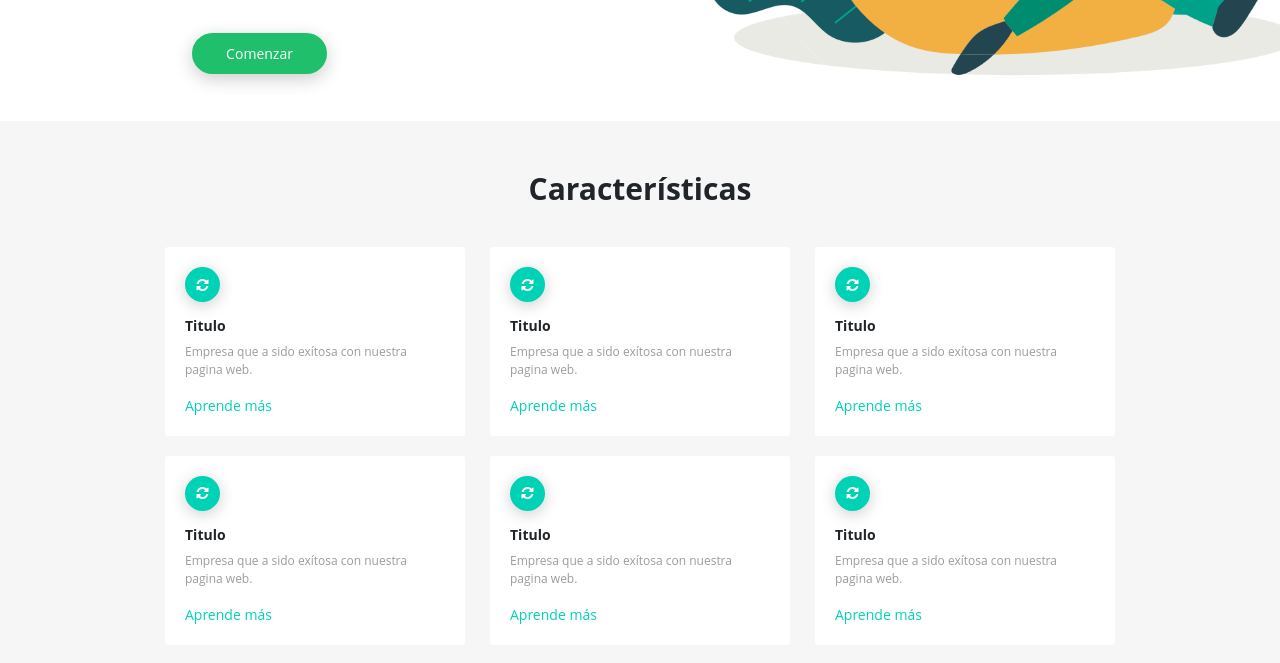
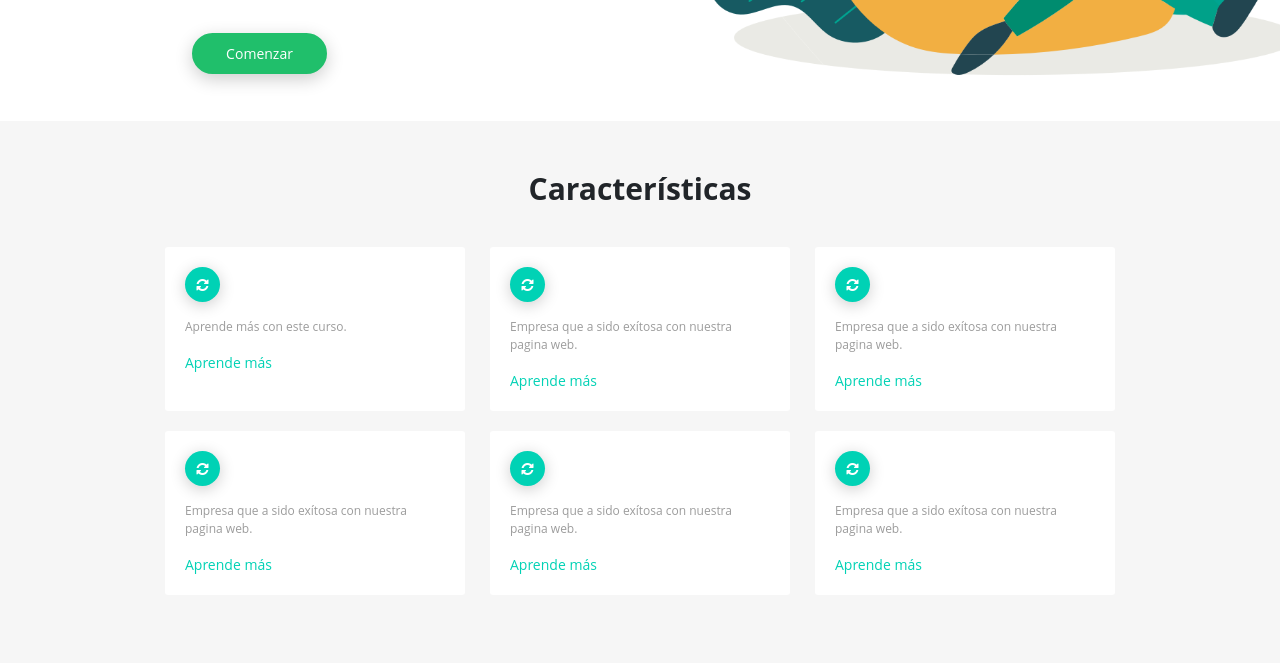
Before and after one commit to ErikFer22/FerLAN1, a plain HTML site: page index.html in a window 1280 px wide. Shown: the part 579-1242 px from the top of the page. Drawn offline with nearby package versions, Linux system fonts and the light colour scheme; no server answers; files whose address does not match are found by name.

```diff
--- a/index.html
+++ b/index.html
@@ -86,42 +86,42 @@
             <div class="features">
                 <div class="cardFeatures">
                     <span class="icon-refresh"></span>
-                    <h4>Titulo</h4>
+
+                    <p>Aprende más con este curso.</p>
+                    <a href="#">Aprende más</a>
+                </div>
+
+                <div class="cardFeatures">
+                    <span class="icon-refresh"></span>
+
                     <p>Empresa que a sido exítosa con nuestra pagina web.</p>
                     <a href="#">Aprende más</a>
                 </div>
 
                 <div class="cardFeatures">
                     <span class="icon-refresh"></span>
-                    <h4>Titulo</h4>
+
                     <p>Empresa que a sido exítosa con nuestra pagina web.</p>
                     <a href="#">Aprende más</a>
                 </div>
 
                 <div class="cardFeatures">
                     <span class="icon-refresh"></span>
-                    <h4>Titulo</h4>
+
                     <p>Empresa que a sido exítosa con nuestra pagina web.</p>
                     <a href="#">Aprende más</a>
                 </div>
 
                 <div class="cardFeatures">
                     <span class="icon-refresh"></span>
-                    <h4>Titulo</h4>
+
                     <p>Empresa que a sido exítosa con nuestra pagina web.</p>
                     <a href="#">Aprende más</a>
                 </div>
 
                 <div class="cardFeatures">
                     <span class="icon-refresh"></span>
-                    <h4>Titulo</h4>
-                    <p>Empresa que a sido exítosa con nuestra pagina web.</p>
-                    <a href="#">Aprende más</a>
-                </div>
 
-                <div class="cardFeatures">
-                    <span class="icon-refresh"></span>
-                    <h4>Titulo</h4>
                     <p>Empresa que a sido exítosa con nuestra pagina web.</p>
                     <a href="#">Aprende más</a>
                 </div>
```
